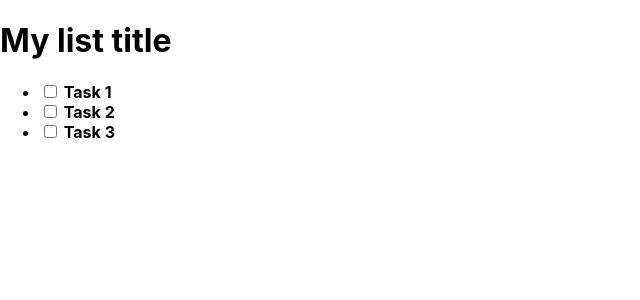
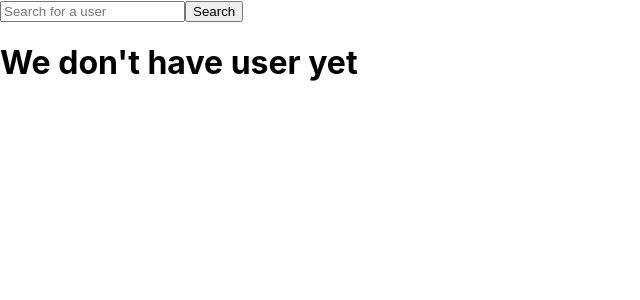
Before and after one commit to rbraga/pos-web-full-stack, a React (Create React App) app in the folder 04-react/my-project/: page / in a window 1280 px wide. Shown: the top 300 px of the page, without its empty margins (0-640 px from the left). Built offline with nearby package versions, Linux system fonts and the light colour scheme.

Commit message:
componentDidUpdate

```diff
--- a/04-react/my-project/src/App.js
+++ b/04-react/my-project/src/App.js
@@ -1,12 +1,32 @@
-import React from 'react';
+import React, { Component } from 'react';
 import './App.css';
 import './TodoList';
-import { TodoList } from './TodoList';
+import { Users } from './Users';
 
-function App() {
-  return (
-    <TodoList />
-  );
+class App extends Component {
+  state = {
+    searchForUser: ''
+  }
+
+  render() {
+    const handleFormSubmit = (event) => {
+      event.preventDefault()
+      const inputValue = document.getElementById('search-input').value
+      this.setState({
+        searchForUser: inputValue
+      })
+    }
+
+    return (
+      <div>
+        <form onSubmit={handleFormSubmit}>
+          <input id="search-input" placeholder="Search for a user" />
+          <button >Search</button>
+        </form>
+        <Users searchFor={this.state.searchForUser} />
+      </div>
+    );
+  }
 }
 
 export default App;
--- /dev/null
+++ b/04-react/my-project/src/Users.js
@@ -0,0 +1,41 @@
+import React, { Component } from 'react';
+
+export class Users extends Component {
+    state = {
+        usersList: ['Rafael Braga', 'Elon Musk', 'Steve Jobs', 'Bill Gates'],
+        givenPropIsAnUser: undefined,
+    }
+
+    componentDidUpdate(prevProps) {
+        if (prevProps.searchFor !== this.props.searchFor) {
+            console.log('prop is changed!');
+            if(this.state.usersList.includes(this.props.searchFor)) {
+                this.setState({
+                    givenPropIsAnUser: true
+                })
+            } else {
+                this.setState({
+                    givenPropIsAnUser: false
+                })
+            }
+        }
+    }
+
+    render() {
+        if (this.state.givenPropIsAnUser === true) {
+            return (
+                <h1>User is found!</h1>
+            )
+        }
+
+        if (this.state.givenPropIsAnUser === false) {
+            return (
+                <h1>User is not found!</h1>
+            )
+        }
+
+        return (
+            <h1>We don't have user yet</h1>
+        )
+    }
+}
```
